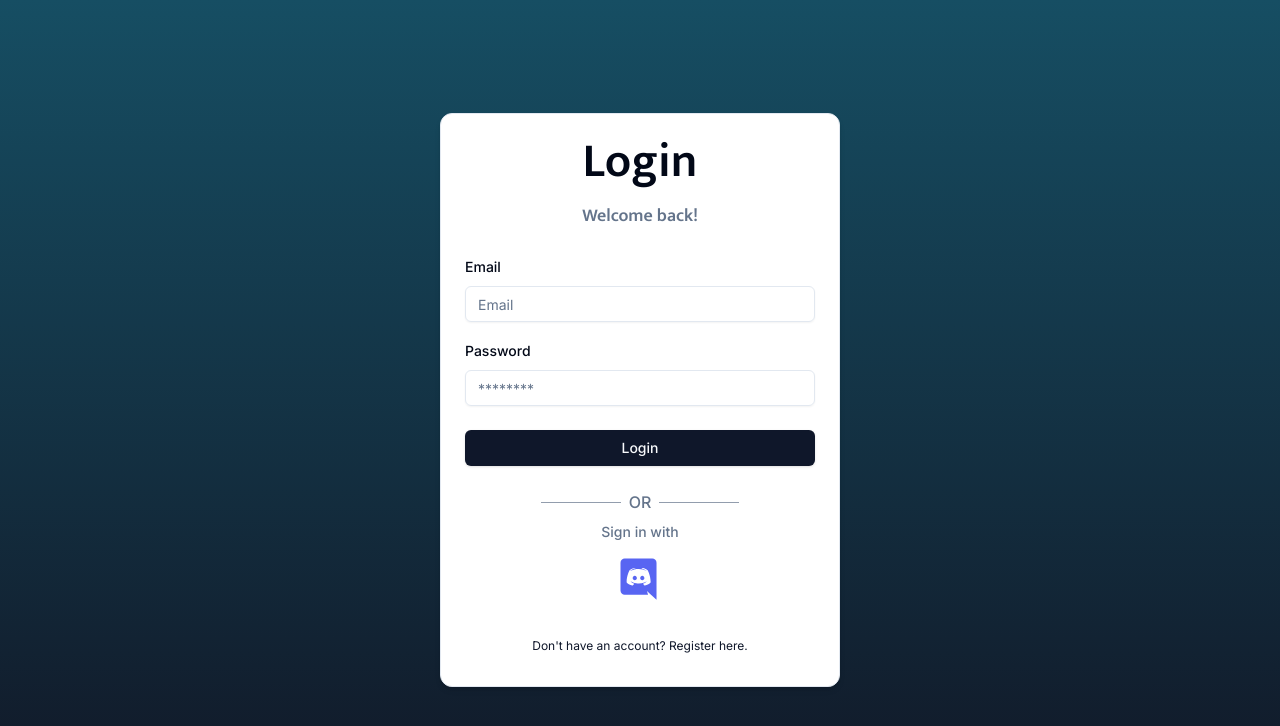
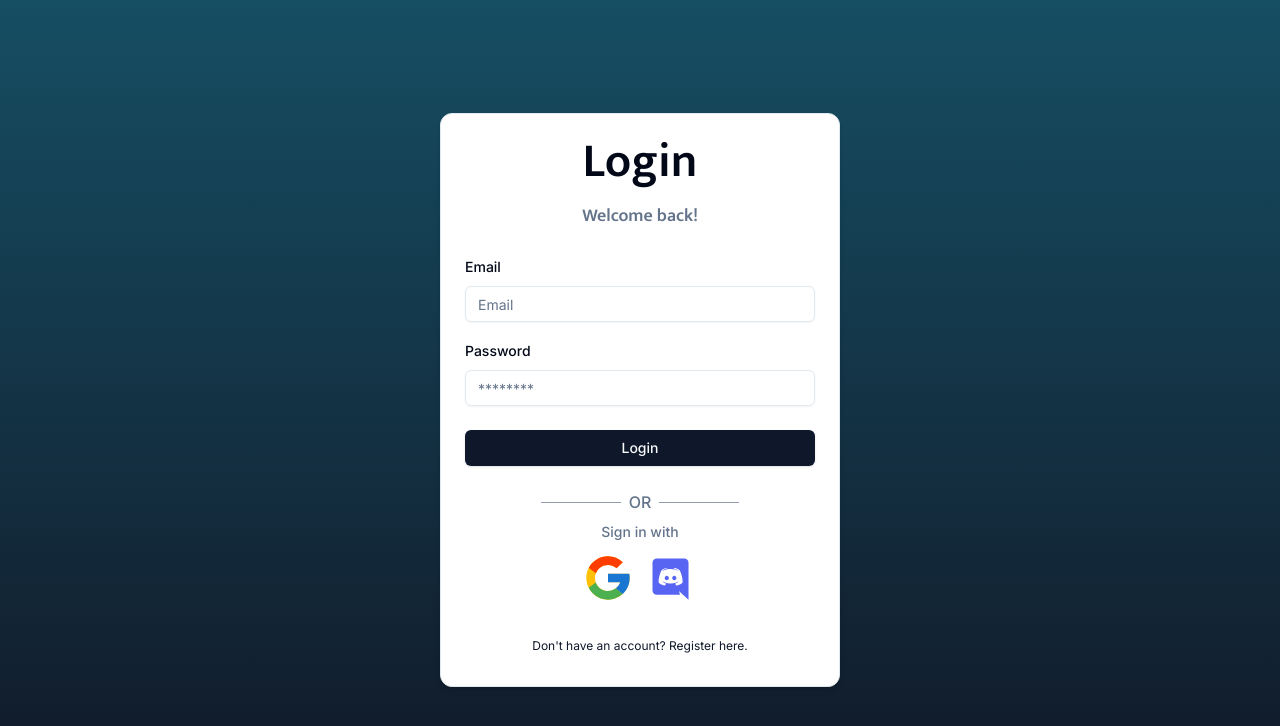
Before and after one commit to Zanges/raid-signup, a Next.js app: page /auth/login in a window 1280 px wide. Shown: the top 726 px of the page. Built offline with nearby package versions, Linux system fonts and the light colour scheme.

Commit message:
Add Google sign-in option

```diff
--- a/components/auth/social.tsx
+++ b/components/auth/social.tsx
@@ -1,6 +1,7 @@
 "use client";
 
 import { BiLogoDiscord } from "react-icons/bi";
+import { FcGoogle } from "react-icons/fc";
 import { Button } from "@/components/ui/button";
 import { Separator } from "@/components/ui/separator";
 
@@ -18,6 +19,14 @@ export function Social() {
         Sign in with
       </span>
       <div className="flex items-center w-full gap-x-2 justify-center">
+      <Button
+          variant="ghost"
+          size="icon"
+          className="flex items-center justify-center w-14 h-14"
+          onClick={() => {}}
+        >
+          <FcGoogle size={52} />
+        </Button>
         <Button
           variant="ghost"
           size="icon"
```
